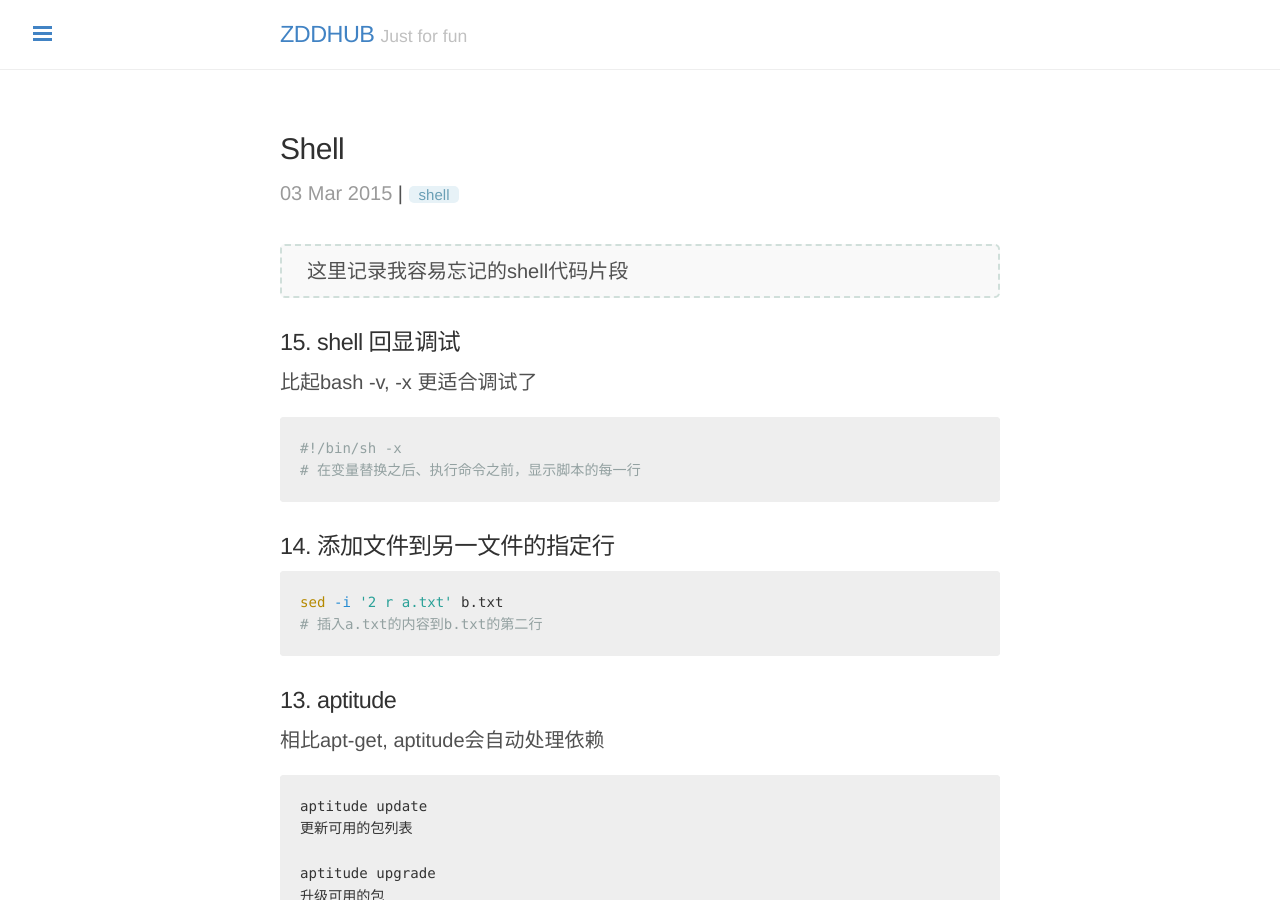
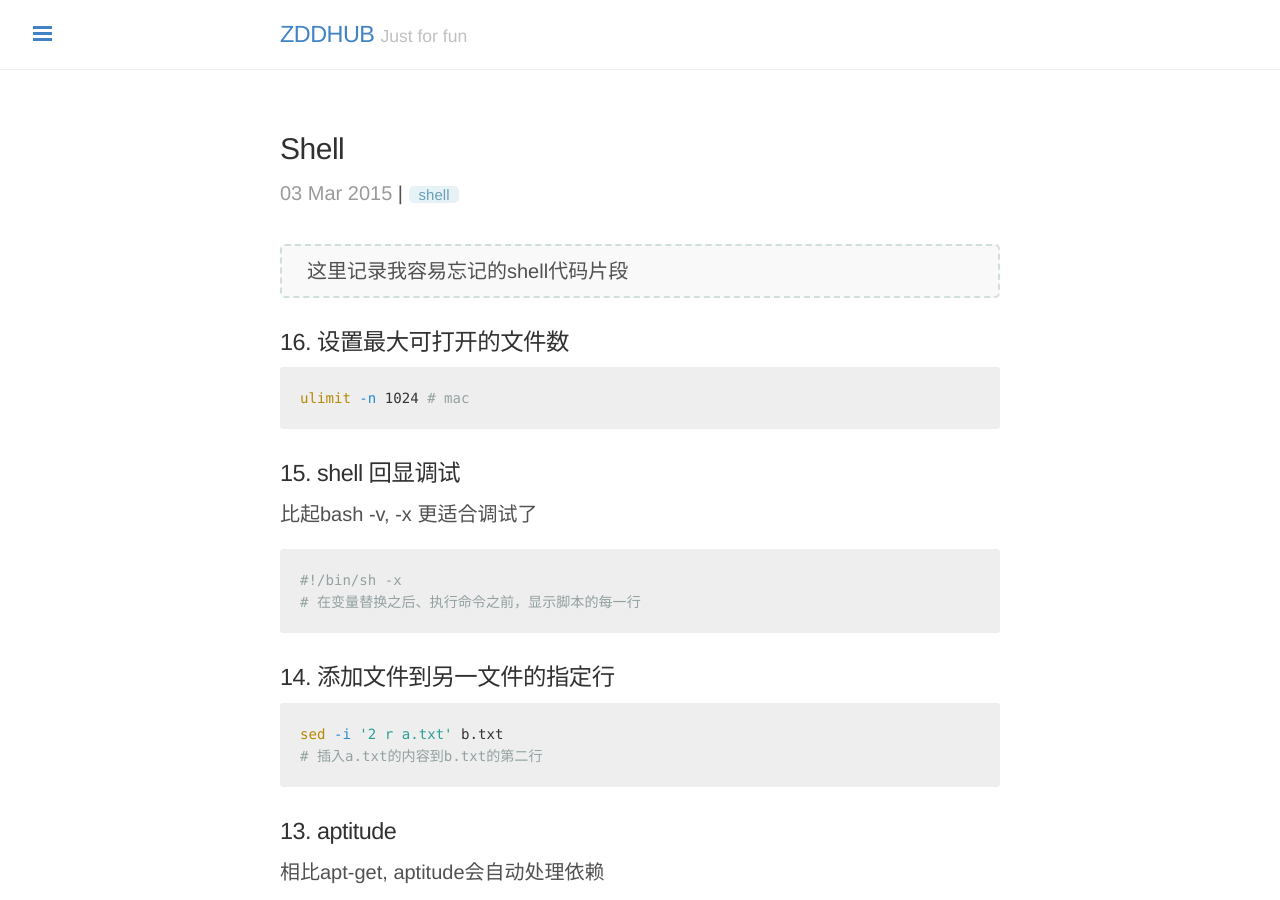
Before and after one commit to zddhub/zddhub.github.io, a Jekyll site: the page built from _posts/2015-03-03-shell.md, in a window 1280 px wide and 900 px high. Built offline with Jekyll 4.4.1, drawn with Linux system fonts in a browser that asks for light colours; Markdown is read by kramdown in place of the engine named in the settings; comment, search, counter and statistics services are not loaded.

Commit message:
Update 2015-03-03-shell.md

````diff
--- a/_posts/2015-03-03-shell.md
+++ b/_posts/2015-03-03-shell.md
@@ -8,6 +8,12 @@ tags: "shell"
 > 这里记录我容易忘记的shell代码片段
 
 <!-- more -->
+
+### 16. 设置最大可打开的文件数
+
+```sh
+ulimit -n 1024 # mac
+```
 
 ### 15. shell 回显调试
 比起bash -v, -x 更适合调试了
````
